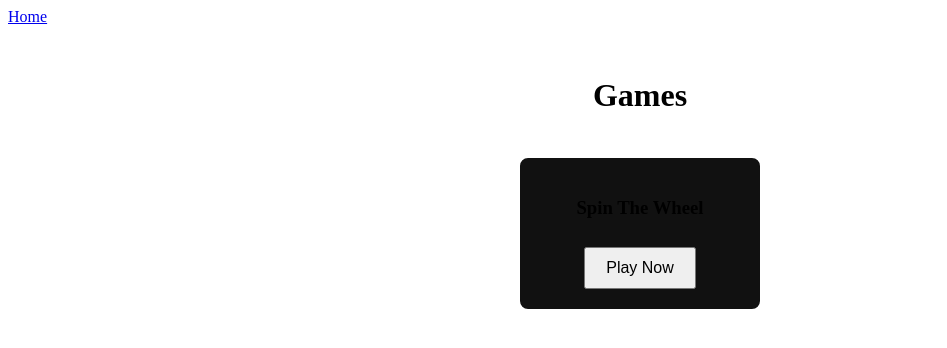
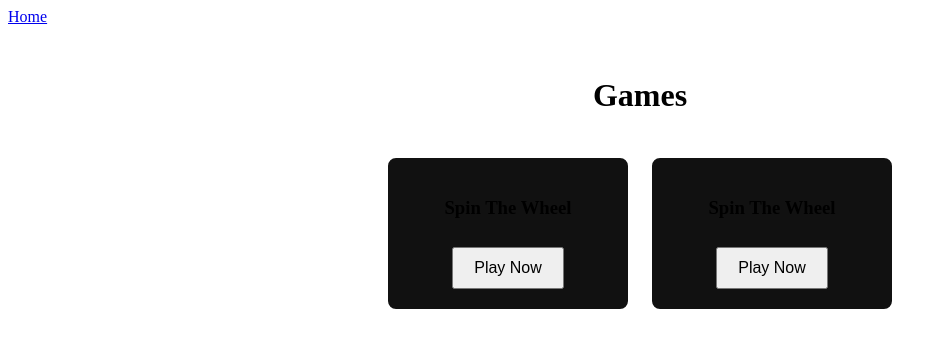
Before and after one commit to ignacioparraparra/Rebel_Hacks, a React (Vite) app in the folder frontend/: page /games in a window 1280 px wide. Shown: the top 348 px of the page, without its empty margins (0-947 px from the left). Built offline with nearby package versions, Linux system fonts and the light colour scheme.

Commit message:
spin the wheel and games page fixes

```diff
--- a/frontend/src/pages/Games.jsx
+++ b/frontend/src/pages/Games.jsx
@@ -13,6 +13,13 @@ function Games() {
             <button className="play-btn">Play Now</button>
           </Link>
         </div>
+
+        <div className="game-card">
+            <h3>Spin The Wheel</h3>
+            <Link to="/games/spin-the-wheel">
+            <button className="play-btn">Play Now</button>
+            </Link>
+        </div>
       </div>
     </div>
   );
```
Also changed, not shown: 1 other file (tests, documents, lock files or other folders).
